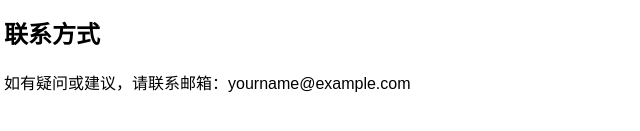
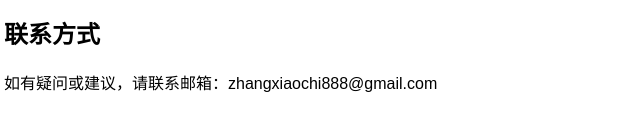
Before and after one commit to zhangchi-smart/privacy-policy, a plain HTML site: page index.html in a window 1280 px wide. Shown: the part 481-612 px from the top of the page, 236-876 px from the left. Drawn offline with Linux system fonts and the light colour scheme.

Commit message:
index.html

```diff
--- a/index.html
+++ b/index.html
@@ -18,6 +18,6 @@
   <p>由于本应用完全本地运行，您的输入数据仅保存在您的设备上。我们不会获取任何您的使用信息。</p>
 
   <h2>联系方式</h2>
-  <p>如有疑问或建议，请联系邮箱：yourname@example.com</p>
+  <p>如有疑问或建议，请联系邮箱：zhangxiaochi888@gmail.com</p>
 </body>
 </html>
```
